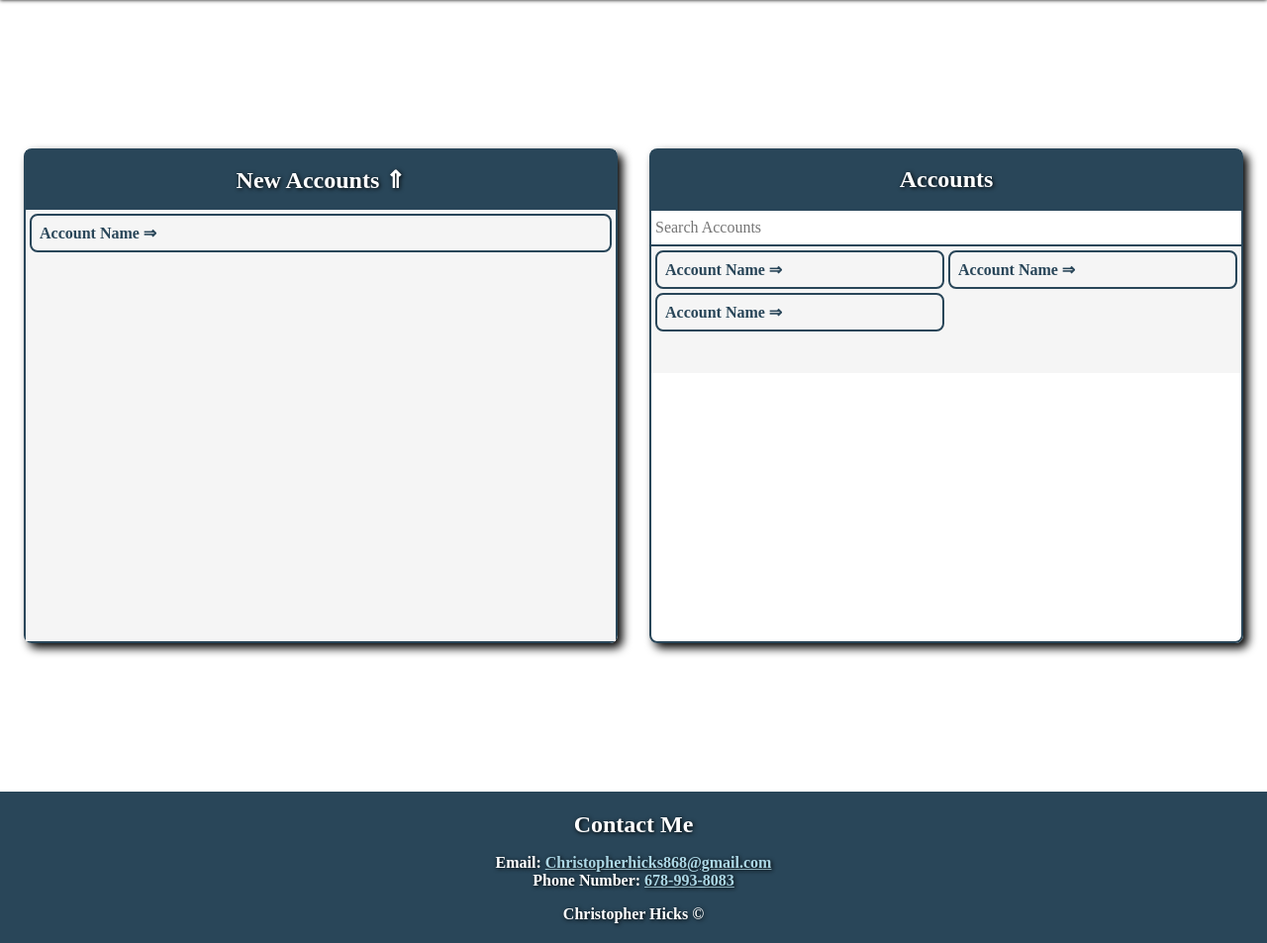
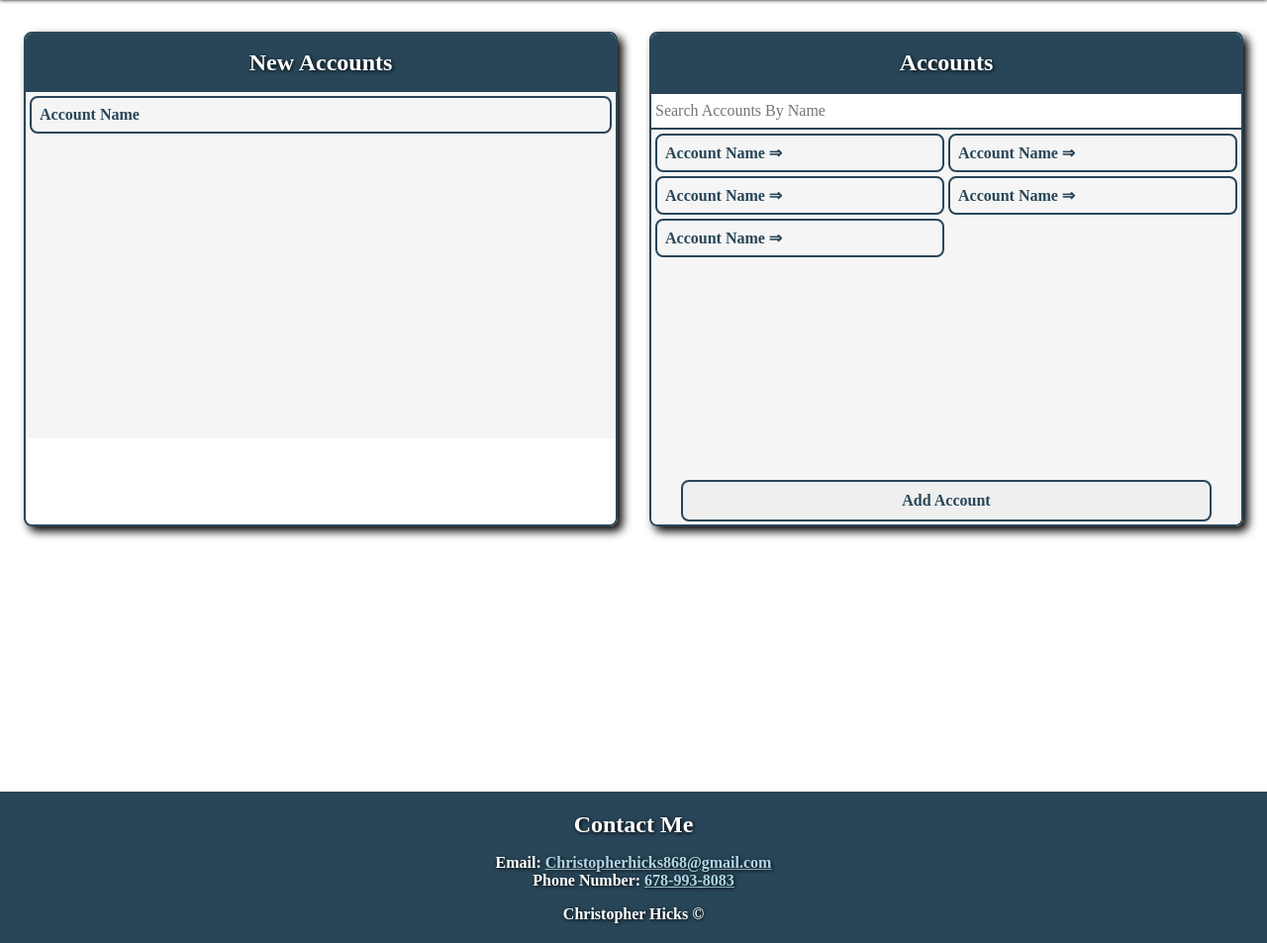
Before and after one commit to Christopher868/Django-Password-Manager, a Django app: page / in a window 1280 px wide. Shown: the part 51-1004 px from the top of the page at 99% size. Run offline with Django 5.2, Linux system fonts and the light colour scheme.

Commit message:
Added functionality to accounts search bar

```diff
--- a/website/password_manager/templates/index.html
+++ b/website/password_manager/templates/index.html
@@ -4,24 +4,27 @@
 <!-- Page specific head elements -->
 {% block head %}
     <link rel="stylesheet" href="{% static 'css/index.css' %}">
-    <title>Password Manager</title>
+    <title>Password Manager Homepage</title>
 {% endblock head %}
 
 <!-- Index page content -->
 {% block content %}
     <section id="new-accounts-section">
-        <h2 id="new-accounts-header">New Accounts &uArr;</h2>
+        <h2 id="new-accounts-header">New Accounts</h2>
         <div id="new-accounts-container">
             <div class="new-account">
-                <p><a class="saved-account-link" href="#">Account Name &rArr;</a></p>
+                <p><a class="saved-account-link" href="#">Account Name</a></p>
             </div>
         </div>
     </section>
     <section id="accounts-section">
         <h2 id="accounts-header">Accounts</h2>
         <div id="account-container-content">
-            <input type="search" name="account-search" id="account-search" placeholder="Search Accounts">
+            <input type="search" name="account-search" id="account-search" placeholder="Search Accounts By Name">
             <div id="accounts-container">
+                <div class="account">
+                    <p><a class="saved-account-link" href="#">Account Name &rArr;</a><a href="#"></a></p>
+                </div>
                 <div class="account">
                     <p><a class="saved-account-link" href="#">Account Name &rArr;</a></p>
                 </div>
@@ -31,8 +34,16 @@
                 <div class="account">
                     <p><a class="saved-account-link" href="#">Account Name &rArr;</a></p>
                 </div>
+                <div class="account">
+                    <p><a class="saved-account-link" href="#">Account Name &rArr;</a></p>
+                </div>
+
+
+            </div>
+            <div id="accounts-btn-container">
+                <button><a href="#">Add Account</a></button>
             </div>
         </div>
     </section>
-
+    {% block script %}<script type="module" src="{% static 'js/index.js' %}"></script>{% endblock script %}
 {% endblock content %}
--- a/website/static/css/base.css
+++ b/website/static/css/base.css
@@ -340,3 +340,8 @@ footer {
 .disable-effects {
     pointer-events: none !important;
 }
+
+
+.fit-content {
+    height: fit-content !important;
+}
--- a/website/static/css/index.css
+++ b/website/static/css/index.css
@@ -2,6 +2,7 @@
 #base-content {
     flex-wrap: wrap;
     gap: 2rem;
+    align-items: start;
 
 
 }
@@ -20,6 +21,7 @@
     max-width: 600px;
     min-width: 250px;
     height: 500px;
+    overflow: hidden;
 }
 
 
@@ -44,7 +46,7 @@
 
 #accounts-container, #new-accounts-container {
     width: 100%;
-    height: 100%;
+    height:350px;
     padding: .25rem .25rem;
     background-color: whitesmoke;
     display: grid;
@@ -52,7 +54,7 @@
     grid-auto-rows: min-content;
     justify-items: center;
     gap: .25rem;
-    overflow-x: auto;
+    overflow-y: auto;
 }
 
 .account, .new-account {
@@ -89,6 +91,10 @@
 /* Account specific styles */
 #account-container-content {
     width: 100%;
+    display: flex;
+    flex-direction: column;
+    height: 100%;
+    background-color: whitesmoke;
 }
 
 
@@ -101,3 +107,33 @@
     border-right: none;
     outline:none;
 }
+
+
+#accounts-btn-container {
+    height: 50px;
+    margin-top: auto;
+    display: flex;
+    align-items: center;
+    justify-content: center;
+}
+
+#accounts-btn-container button {
+    width: 90%;
+    border-radius: .5rem;
+    border: 2px solid #294659;
+    &:hover {
+        box-shadow: 2px 2px 5px #294659;
+    }
+}
+
+#accounts-btn-container a {
+    text-decoration: none;
+    color: #294659;
+    padding: .6rem;
+    display: block;
+    font-weight: bold;
+    font-size: 1rem;
+    &:hover {
+        color: lightblue;
+    }
+}
--- /dev/null
+++ b/website/static/js/index.js
@@ -0,0 +1,14 @@
+const accountNames = document.querySelectorAll('.account')
+const searchBar = document.querySelector('#account-search')
+
+
+// Filters accounts with search bar input value
+searchBar.addEventListener('input', (e) => {
+    accountNames.forEach(accountName => {
+        if(!accountName.textContent.toLowerCase().includes(e.target.value.toLowerCase())){
+            accountName.classList.add('fast-hidden')
+        } else {
+            accountName.classList.remove('fast-hidden')
+        }
+    })
+})
--- a/website/website/settings.py
+++ b/website/website/settings.py
@@ -20,7 +20,6 @@ DEBUG = env('DEBUG')
 SITE_ID = 1
 
 host_string = env('ALLOWED_HOSTS')
-print(host_string.split(','))
 ALLOWED_HOSTS = host_string.split(',')
 
 
@@ -34,7 +33,7 @@ INSTALLED_APPS = [
     'django.contrib.messages',
     'django.contrib.staticfiles',
     'django.contrib.sites',
-    'password_manager'
+    'password_manager',
 ]
 
 MIDDLEWARE = [
```
